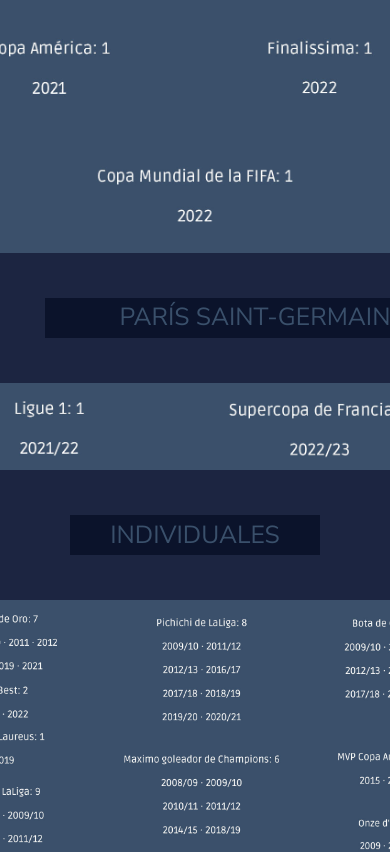
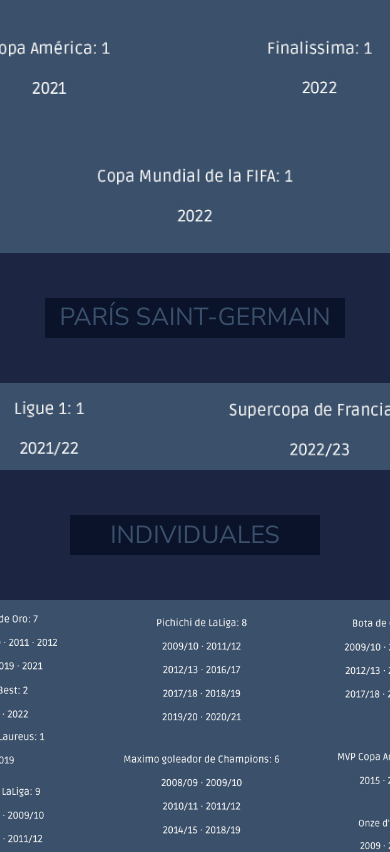
Before and after one commit to rubialtobias/lionelMessi, a plain HTML site: page pages/palmares.html in a window 390 px wide. Shown: the part 1168-2020 px from the top of the page. Drawn offline with nearby package versions, Linux system fonts and the light colour scheme.

Commit message:
arreglo pagina de estadisticas

```diff
--- a/styles/style.css
+++ b/styles/style.css
@@ -1312,4 +1312,23 @@
         width: 550px;
         height: auto;
     }
+
+    .tituloPsg{
+        margin: 30px;
+        display: flex ;
+        flex-direction: column;
+        flex-wrap: wrap;
+        justify-content: center;
+        align-items: center;
+        text-align: center;
+    }
+
+    .bordeAzul5{
+        width: 300px;
+        height: 40px;
+        margin: 30px;
+        padding: 12px;
+        background: #0b132b;
+        text-align: center;
+    }
 }
```
